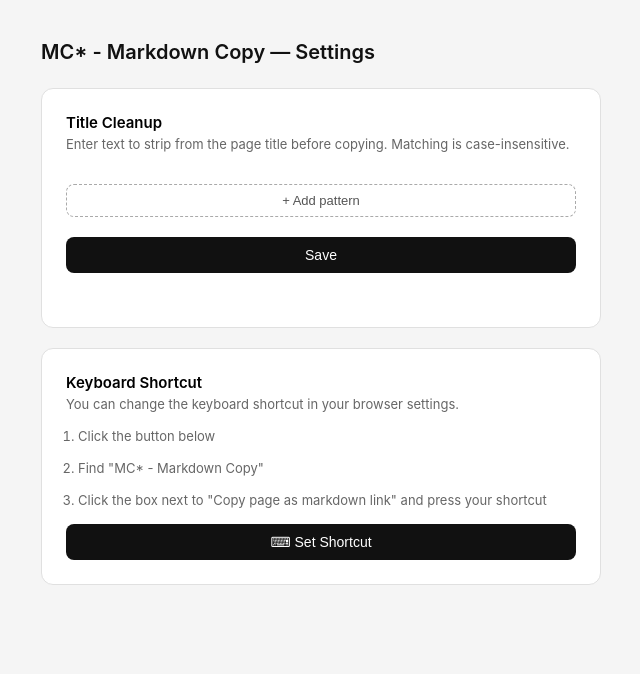
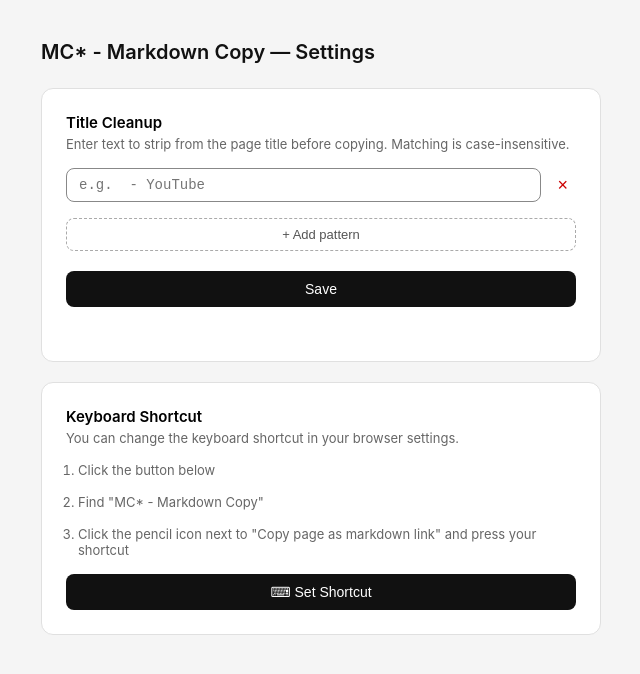
Before and after one commit to Triscal/MC-extension, a website with bundled scripts: page options.html in a window 1280 px wide. Shown: the whole page, without its empty margins (319-959 px from the left). Built offline with nearby package versions, Linux system fonts and the light colour scheme; some packages are replaced by stand-ins of ours.

Commit message:
fixing issue with an uninitialized list

```diff
--- a/options.html
+++ b/options.html
@@ -211,8 +211,8 @@
           <li>Click the button below</li>
           <li>Find "MC* - Markdown Copy"</li>
           <li>
-            Click the box next to "Copy page as markdown link" and press your
-            shortcut
+            Click the pencil icon next to "Copy page as markdown link" and press
+            your shortcut
           </li>
         </ol>
         <button class="primary-button" id="shortcutButton">
--- a/src/background.ts
+++ b/src/background.ts
@@ -62,7 +62,7 @@
 
 async function loadPatternsAsync(): Promise<string[]> {
   const rawPatterns = await chrome.storage.local.get("cleanupPatterns");
-  if (rawPatterns !== undefined) {
+  if (Object.keys(rawPatterns).length !== 0) {
     const patternArray = rawPatterns.cleanupPatterns as string[];
 
     return patternArray;
--- a/src/options.ts
+++ b/src/options.ts
@@ -34,7 +34,8 @@
 
 async function loadPatterns() {
   const rawPatterns = await chrome.storage.local.get("cleanupPatterns");
-  if (rawPatterns !== undefined) {
+
+  if (Object.keys(rawPatterns).length !== 0) {
     const patternArray = rawPatterns.cleanupPatterns as string[];
 
     patternArray.forEach((p) => addRow(p));
```
Also changed, not shown: popup.html (+1 -1 lines).
